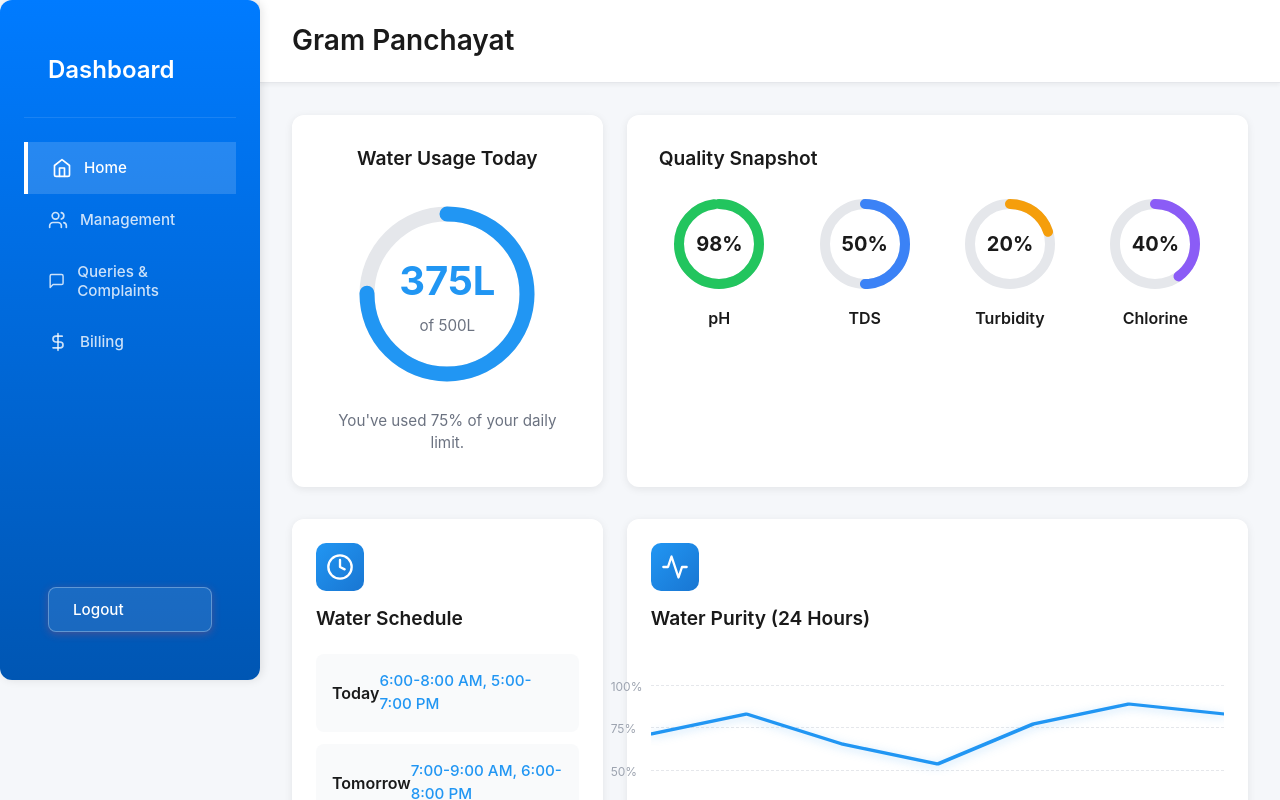
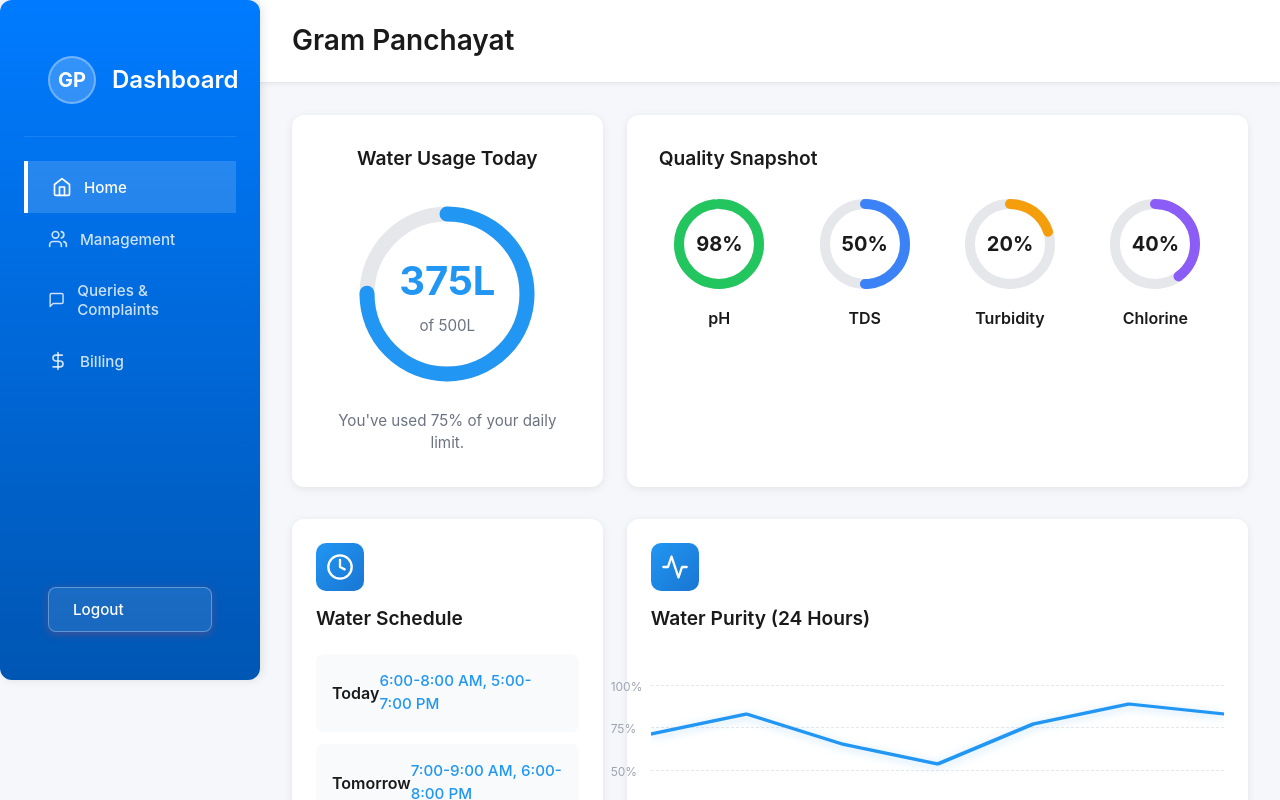
Before and after one commit to sushanthkulal/pipeline, a React (Vite) app: page /panchayat-dashboard in a window 1280 px wide. Shown: the top 800 px of the page. Built offline with nearby package versions, Linux system fonts and the light colour scheme.

Commit message:
Updated PanchayatDashboard.tsx

```diff
--- a/src/pages/PanchayatDashboard.css
+++ b/src/pages/PanchayatDashboard.css
@@ -16,23 +16,75 @@
   top: 0;
   box-shadow: 2px 0 10px rgba(0, 0, 0, 0.1);
   z-index: 100;
+  transition: width 0.3s ease;
+}
+
+.dashboard-sidebar.closed {
+  width: 80px;
 }
 
 .sidebar-header {
   padding: 2rem 1.5rem;
   border-bottom: 1px solid rgba(255, 255, 255, 0.1);
+  display: flex;
+  align-items: center;
+  gap: 1rem;
+  cursor: pointer;
+  transition: all 0.2s ease;
+}
+
+.sidebar-header:hover {
+  opacity: 0.8;
+}
+
+.dashboard-sidebar.closed .sidebar-header {
+  justify-content: center;
+  padding: 2rem 0.5rem;
+}
+
+.panchayat-avatar {
+  width: 48px;
+  height: 48px;
+  border-radius: 50%;
+  background: rgba(255, 255, 255, 0.2);
+  color: white;
+  display: flex;
+  align-items: center;
+  justify-content: center;
+  font-size: 1.25rem;
+  font-weight: 700;
+  flex-shrink: 0;
+  transition: transform 0.2s ease;
+  border: 2px solid rgba(255, 255, 255, 0.3);
+}
+
+.sidebar-header:hover .panchayat-avatar {
+  transform: scale(1.05);
 }
 
 .sidebar-header h2 {
   font-size: 1.5rem;
   font-weight: 600;
   margin: 0;
+  transition: opacity 0.3s ease;
 }
 
 .sidebar-nav {
   flex: 1;
   padding: 1.5rem 0;
   overflow-y: auto;
+  animation: slideDown 0.3s ease;
+}
+
+@keyframes slideDown {
+  from {
+    opacity: 0;
+    transform: translateY(-10px);
+  }
+  to {
+    opacity: 1;
+    transform: translateY(0);
+  }
 }
 
 .nav-item {
@@ -82,6 +134,11 @@
   flex: 1;
   margin-left: 260px;
   min-height: 100vh;
+  transition: margin-left 0.3s ease;
+}
+
+.dashboard-sidebar.closed ~ .dashboard-main {
+  margin-left: 80px;
 }
 
 .dashboard-header {
--- a/src/pages/PanchayatDashboard.tsx
+++ b/src/pages/PanchayatDashboard.tsx
@@ -11,6 +11,7 @@ const PanchayatDashboard = () => {
   const location = useLocation()
   const navigate = useNavigate()
   const [activeTab, setActiveTab] = useState('home')
+  const [isSidebarOpen, setIsSidebarOpen] = useState(true)
 
   const panchayatName = location.state?.panchayatName || 'Gram Panchayat'
 
@@ -38,10 +39,13 @@ const PanchayatDashboard = () => {
 
   return (
     <div className="panchayat-dashboard">
-      <aside className="dashboard-sidebar">
-        <div className="sidebar-header">
-          <h2>Dashboard</h2>
+      <aside className={`dashboard-sidebar ${isSidebarOpen ? 'open' : 'closed'}`}>
+        <div className="sidebar-header" onClick={() => setIsSidebarOpen(!isSidebarOpen)}>
+          <div className="panchayat-avatar">GP</div>
+          {isSidebarOpen && <h2>Dashboard</h2>}
         </div>
+        {isSidebarOpen && (
+          <>
             <nav className="sidebar-nav">
               {navItems.map(item => {
                 const Icon = item.icon
@@ -60,6 +64,8 @@ const PanchayatDashboard = () => {
             <button className="logout-button" onClick={() => navigate('/')}>
               Logout
             </button>
+          </>
+        )}
       </aside>
       <main className="dashboard-main">
         <header className="dashboard-header">
--- a/src/pages/UserDashboard.css
+++ b/src/pages/UserDashboard.css
@@ -198,6 +198,7 @@
   flex: 1;
   width: 100%;
   overflow-x: hidden;
+  transition: margin-left 0.3s ease;
 }
 
 @keyframes fadeIn {
```
Lines whose indentation alone changed are shown as unchanged.
